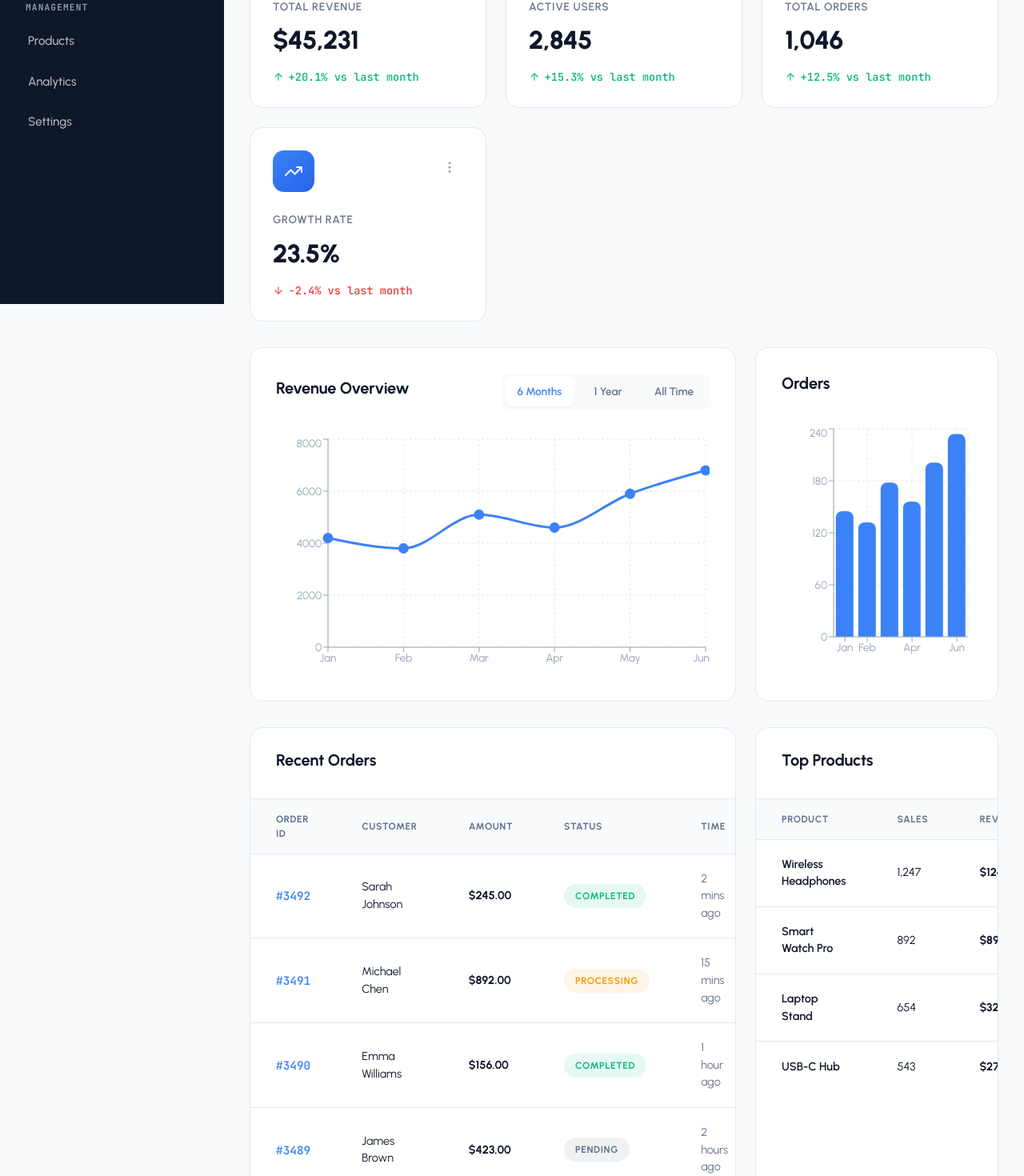
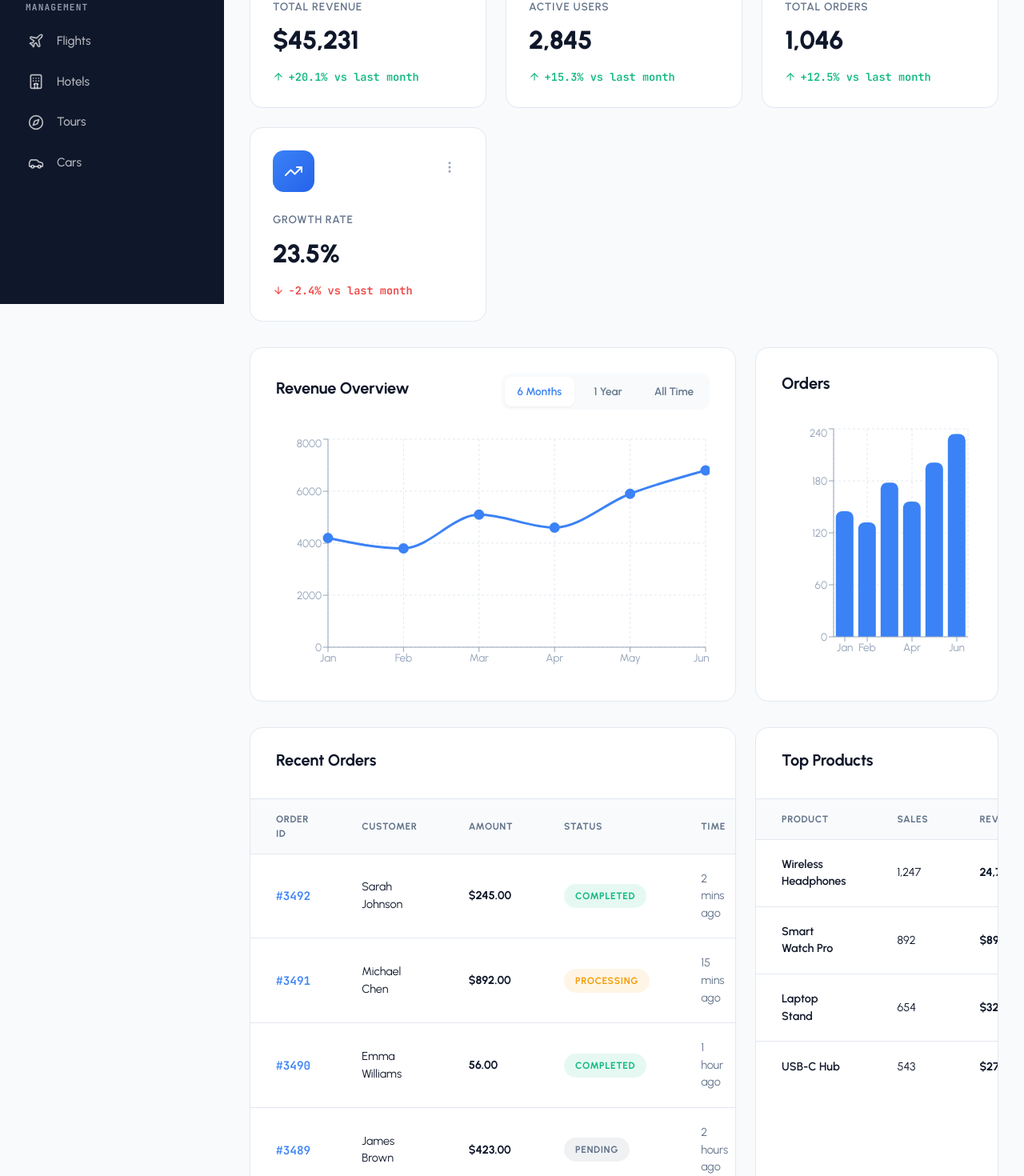
Before and after one commit to Bisu56/travelhub-frontend, a React (Vite) app: page /admin in a window 1280 px wide. Shown: the part 420-1890 px from the top of the page at 80% size. Built offline with nearby package versions, Linux system fonts and the light colour scheme; sample sign-in values are in the browser's storage.

Commit message:
manage add

```diff
--- a/src/pages/AdminDashboard.jsx
+++ b/src/pages/AdminDashboard.jsx
@@ -1,6 +1,6 @@
 import React, { useState } from 'react';
 import { BarChart, Bar, LineChart, Line, XAxis, YAxis, CartesianGrid, Tooltip, ResponsiveContainer } from 'recharts';
-import { Users, DollarSign, ShoppingCart, TrendingUp, Menu, X, Bell, Search, MoreVertical, ArrowUp, ArrowDown } from 'lucide-react';
+import { Users, DollarSign, ShoppingCart, TrendingUp, Menu, X, Bell, Search, MoreVertical, ArrowUp, ArrowDown, Plane, Car, Hotel, Compass } from 'lucide-react';
 
 // Sample data - replace with your actual data source
 const salesData = [
@@ -15,12 +15,12 @@ const salesData = [
 const recentOrders = [
   { id: '#3492', customer: 'Sarah Johnson', amount: '$245.00', status: 'Completed', time: '2 mins ago' },
   { id: '#3491', customer: 'Michael Chen', amount: '$892.00', status: 'Processing', time: '15 mins ago' },
-  { id: '#3490', customer: 'Emma Williams', amount: '$156.00', status: 'Completed', time: '1 hour ago' },
+  { id: '#3490', customer: 'Emma Williams', amount: '56.00', status: 'Completed', time: '1 hour ago' },
   { id: '#3489', customer: 'James Brown', amount: '$423.00', status: 'Pending', time: '2 hours ago' },
 ];
 
 const topProducts = [
-  { name: 'Wireless Headphones', sales: 1247, revenue: '$124,700', trend: '+12%' },
+  { name: 'Wireless Headphones', sales: 1247, revenue: '24,700', trend: '+12%' },
   { name: 'Smart Watch Pro', sales: 892, revenue: '$89,200', trend: '+8%' },
   { name: 'Laptop Stand', sales: 654, revenue: '$32,700', trend: '-3%' },
   { name: 'USB-C Hub', sales: 543, revenue: '$27,150', trend: '+15%' },
@@ -47,9 +47,196 @@ const StatCard = ({ icon: Icon, title, value, change, changeType }) => (
   </div>
 );
 
+const Overview = () => (
+    <>
+        <div className="page-header">
+            <h1 className="page-title">Dashboard Overview</h1>
+            <p className="page-subtitle">Welcome back! Here's what's happening with your business today.</p>
+          </div>
+
+          {/* Stats Cards */}
+          <div className="stats-grid">
+            <StatCard
+              icon={DollarSign}
+              title="Total Revenue"
+              value="$45,231"
+              change="+20.1%"
+              changeType="positive"
+            />
+            <StatCard
+              icon={Users}
+              title="Active Users"
+              value="2,845"
+              change="+15.3%"
+              changeType="positive"
+            />
+            <StatCard
+              icon={ShoppingCart}
+              title="Total Orders"
+              value="1,046"
+              change="+12.5%"
+              changeType="positive"
+            />
+            <StatCard
+              icon={TrendingUp}
+              title="Growth Rate"
+              value="23.5%"
+              change="-2.4%"
+              changeType="negative"
+            />
+          </div>
+
+          {/* Charts */}
+          <div className="charts-grid">
+            <div className="chart-card">
+              <div className="chart-header">
+                <h3 className="chart-title">Revenue Overview</h3>
+                <div className="chart-tabs">
+                  <button className="chart-tab active">6 Months</button>
+                  <button className="chart-tab">1 Year</button>
+                  <button className="chart-tab">All Time</button>
+                </div>
+              </div>
+              <ResponsiveContainer width="100%" height={300}>
+                <LineChart data={salesData}>
+                  <CartesianGrid strokeDasharray="3 3" stroke="#E2E8F0" />
+                  <XAxis dataKey="month" stroke="#94A3B8" style={{ fontSize: '0.85rem' }} />
+                  <YAxis stroke="#94A3B8" style={{ fontSize: '0.85rem' }} />
+                  <Tooltip
+                    contentStyle={{
+                      background: '#FFF',
+                      border: '1px solid "#E2E8F0"',
+                      borderRadius: '12px',
+                      padding: '12px'
+                    }}
+                  />
+                  <Line
+                    type="monotone"
+                    dataKey="revenue"
+                    stroke="#3B82F6"
+                    strokeWidth={3}
+                    dot={{ fill: '#3B82F6', r: 5 }}
+                    activeDot={{ r: 7 }}
+                  />
+                </LineChart>
+              </ResponsiveContainer>
+            </div>
+
+            <div className="chart-card">
+              <div className="chart-header">
+                <h3 className="chart-title">Orders</h3>
+              </div>
+              <ResponsiveContainer width="100%" height={300}>
+                <BarChart data={salesData}>
+                  <CartesianGrid strokeDasharray="3 3" stroke="#E2E8F0" />
+                  <XAxis dataKey="month" stroke="#94A3B8" style={{ fontSize: '0.85rem' }} />
+                  <YAxis stroke="#94A3B8" style={{ fontSize: '0.85rem' }} />
+                  <Tooltip
+                    contentStyle={{
+                      background: '#FFF',
+                      border: '1px solid "#E2E8F0"',
+                      borderRadius: '12px',
+                      padding: '12px'
+                    }}
+                  />
+                  <Bar dataKey="orders" fill="#3B82F6" radius={[8, 8, 0, 0]} />
+                </BarChart>
+              </ResponsiveContainer>
+            </div>
+          </div>
+
+          {/* Tables */}
+          <div className="charts-grid">
+            <div className="table-card">
+              <div className="table-header">
+                <h3 className="table-title">Recent Orders</h3>
+              </div>
+              <table>
+                <thead>
+                  <tr>
+                    <th>Order ID</th>
+                    <th>Customer</th>
+                    <th>Amount</th>
+                    <th>Status</th>
+                    <th>Time</th>
+                  </tr>
+                </thead>
+                <tbody>
+                  {recentOrders.map((order) => (
+                    <tr key={order.id}>
+                      <td className="order-id">{order.id}</td>
+                      <td>{order.customer}</td>
+                      <td style={{ fontWeight: 700 }}>{order.amount}</td>
+                      <td>
+                        <span className={`status-badge ${order.status.toLowerCase()}`}>
+                          {order.status}
+                        </span>
+                      </td>
+                      <td style={{ color: 'var(--text-secondary)' }}>{order.time}</td>
+                    </tr>
+                  ))}
+                </tbody>
+              </table>
+            </div>
+
+            <div className="table-card">
+              <div className="table-header">
+                <h3 className="table-title">Top Products</h3>
+              </div>
+              <table>
+                <thead>
+                  <tr>
+                    <th>Product</th>
+                    <th>Sales</th>
+                    <th>Revenue</th>
+                    <th>Trend</th>
+                  </tr>
+                </thead>
+                <tbody>
+                  {topProducts.map((product) => (
+                    <tr key={product.name}>
+                      <td className="product-name">{product.name}</td>
+                      <td>{product.sales.toLocaleString()}</td>
+                      <td style={{ fontWeight: 700 }}>{product.revenue}</td>
+                      <td>
+                        <span className={`product-trend ${product.trend.startsWith('+') ? 'positive' : 'negative'}`}>
+                          {product.trend}
+                        </span>
+                      </td>
+                    </tr>
+                  ))}
+                </tbody>
+              </table>
+            </div>
+          </div>
+    </>
+)
+
+const FlightsManagement = () => <div className="text-white">Flights Management</div>
+const HotelsManagement = () => <div className="text-white">Hotels Management</div>
+const ToursManagement = () => <div className="text-white">Tours Management</div>
+const CarsManagement = () => <div className="text-white">Cars Management</div>
+
 export default function AdminDashboard() {
   const [sidebarOpen, setSidebarOpen] = useState(true);
   const [activeTab, setActiveTab] = useState('overview');
+
+  const renderContent = () => {
+    switch (activeTab) {
+      case 'overview':
+        return <Overview />;
+      case 'flights':
+        return <FlightsManagement />;
+      case 'hotels':
+        return <HotelsManagement />;
+      case 'tours':
+        return <ToursManagement />;
+      case 'cars':
+        return <CarsManagement />;
+      default:
+        return <Overview />;
+    }
+  }
 
   return (
     <div className="dashboard-container">
@@ -654,14 +841,21 @@ export default function AdminDashboard() {
 
         <div className="nav-section">
           <div className="nav-label">Management</div>
-          <div className="nav-item">
-            Products
+          <div className={`nav-item ${activeTab === 'flights' ? 'active' : ''}`} onClick={() => setActiveTab('flights')}>
+            <Plane size={20} />
+            Flights
           </div>
-          <div className="nav-item">
-            Analytics
+          <div className={`nav-item ${activeTab === 'hotels' ? 'active' : ''}`} onClick={() => setActiveTab('hotels')}>
+            <Hotel size={20} />
+            Hotels
           </div>
-          <div className="nav-item">
-            Settings
+          <div className={`nav-item ${activeTab === 'tours' ? 'active' : ''}`} onClick={() => setActiveTab('tours')}>
+            <Compass size={20} />
+            Tours
+          </div>
+          <div className={`nav-item ${activeTab === 'cars' ? 'active' : ''}`} onClick={() => setActiveTab('cars')}>
+            <Car size={20} />
+            Cars
           </div>
         </div>
       </aside>
@@ -696,166 +890,7 @@ export default function AdminDashboard() {
 
         {/* Content */}
         <div className="content">
-          <div className="page-header">
-            <h1 className="page-title">Dashboard Overview</h1>
-            <p className="page-subtitle">Welcome back! Here's what's happening with your business today.</p>
-          </div>
-
-          {/* Stats Cards */}
-          <div className="stats-grid">
-            <StatCard
-              icon={DollarSign}
-              title="Total Revenue"
-              value="$45,231"
-              change="+20.1%"
-              changeType="positive"
-            />
-            <StatCard
-              icon={Users}
-              title="Active Users"
-              value="2,845"
-              change="+15.3%"
-              changeType="positive"
-            />
-            <StatCard
-              icon={ShoppingCart}
-              title="Total Orders"
-              value="1,046"
-              change="+12.5%"
-              changeType="positive"
-            />
-            <StatCard
-              icon={TrendingUp}
-              title="Growth Rate"
-              value="23.5%"
-              change="-2.4%"
-              changeType="negative"
-            />
-          </div>
-
-          {/* Charts */}
-          <div className="charts-grid">
-            <div className="chart-card">
-              <div className="chart-header">
-                <h3 className="chart-title">Revenue Overview</h3>
-                <div className="chart-tabs">
-                  <button className="chart-tab active">6 Months</button>
-                  <button className="chart-tab">1 Year</button>
-                  <button className="chart-tab">All Time</button>
-                </div>
-              </div>
-              <ResponsiveContainer width="100%" height={300}>
-                <LineChart data={salesData}>
-                  <CartesianGrid strokeDasharray="3 3" stroke="#E2E8F0" />
-                  <XAxis dataKey="month" stroke="#94A3B8" style={{ fontSize: '0.85rem' }} />
-                  <YAxis stroke="#94A3B8" style={{ fontSize: '0.85rem' }} />
-                  <Tooltip
-                    contentStyle={{
-                      background: '#FFF',
-                      border: '1px solid "#E2E8F0"',
-                      borderRadius: '12px',
-                      padding: '12px'
-                    }}
-                  />
-                  <Line
-                    type="monotone"
-                    dataKey="revenue"
-                    stroke="#3B82F6"
-                    strokeWidth={3}
-                    dot={{ fill: '#3B82F6', r: 5 }}
-                    activeDot={{ r: 7 }}
-                  />
-                </LineChart>
-              </ResponsiveContainer>
-            </div>
-
-            <div className="chart-card">
-              <div className="chart-header">
-                <h3 className="chart-title">Orders</h3>
-              </div>
-              <ResponsiveContainer width="100%" height={300}>
-                <BarChart data={salesData}>
-                  <CartesianGrid strokeDasharray="3 3" stroke="#E2E8F0" />
-                  <XAxis dataKey="month" stroke="#94A3B8" style={{ fontSize: '0.85rem' }} />
-                  <YAxis stroke="#94A3B8" style={{ fontSize: '0.85rem' }} />
-                  <Tooltip
-                    contentStyle={{
-                      background: '#FFF',
-                      border: '1px solid "#E2E8F0"',
-                      borderRadius: '12px',
-                      padding: '12px'
-                    }}
-                  />
-                  <Bar dataKey="orders" fill="#3B82F6" radius={[8, 8, 0, 0]} />
-                </BarChart>
-              </ResponsiveContainer>
-            </div>
-          </div>
-
-          {/* Tables */}
-          <div className="charts-grid">
-            <div className="table-card">
-              <div className="table-header">
-                <h3 className="table-title">Recent Orders</h3>
-              </div>
-              <table>
-                <thead>
-                  <tr>
-                    <th>Order ID</th>
-                    <th>Customer</th>
-                    <th>Amount</th>
-                    <th>Status</th>
-                    <th>Time</th>
-                  </tr>
-                </thead>
-                <tbody>
-                  {recentOrders.map((order) => (
-                    <tr key={order.id}>
-                      <td className="order-id">{order.id}</td>
-                      <td>{order.customer}</td>
-                      <td style={{ fontWeight: 700 }}>{order.amount}</td>
-                      <td>
-                        <span className={`status-badge ${order.status.toLowerCase()}`}>
-                          {order.status}
-                        </span>
-                      </td>
-                      <td style={{ color: 'var(--text-secondary)' }}>{order.time}</td>
-                    </tr>
-                  ))}
-                </tbody>
-              </table>
-            </div>
-
-            <div className="table-card">
-              <div className="table-header">
-                <h3 className="table-title">Top Products</h3>
-              </div>
-              <table>
-                <thead>
-                  <tr>
-                    <th>Product</th>
-                    <th>Sales</th>
-                    <th>Revenue</th>
-                    <th>Trend</th>
-                  </tr>
-                </thead>
-                <tbody>
-                  {topProducts.map((product) => (
-                    <tr key={product.name}>
-                      <td className="product-name">{product.name}</td>
-                      <td>{product.sales.toLocaleString()}</td>
-                      <td style={{ fontWeight: 700 }}>{product.revenue}</td>
-                      <td>
-                        <span className={`product-trend ${product.trend.startsWith('+') ? 'positive' : 'negative'}`}>
-                          {product.trend}
-                        </span>
-                      </td>
-                    </tr>
-                  ))}
-                </tbody>
-              </table>
-            </div>
-          </div>
+          {renderContent()}
         </div>
       </main>
     </div>
```
Also changed, not shown: src/components/CarsManagement.jsx (added, +12 -0 lines), src/components/FlightsManagement.jsx (added, +12 -0 lines), src/components/HotelsManagement.jsx (added, +12 -0 lines), src/components/ToursManagement.jsx (added, +12 -0 lines).
